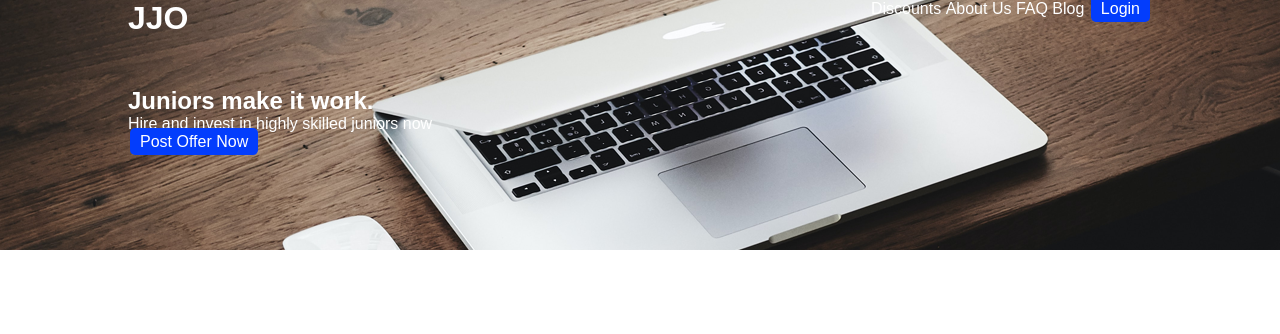
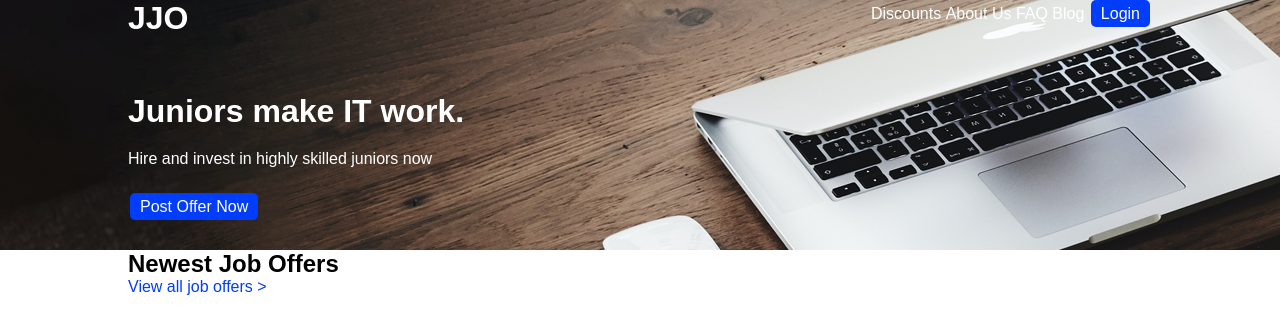
Before and after one commit to EleanorRJ/MkccJJOChallenge, a plain HTML site: page index.html in a window 1280 px wide. Drawn offline with Linux system fonts and the light colour scheme.

Commit message:
Further styled banner

```diff
--- a/CSS/style.css
+++ b/CSS/style.css
@@ -3,10 +3,7 @@
     margin: 0;
 }
 
-body {
-    font-family: Arial, Helvetica, sans-serif;
-}
-
+/*Utilities and General*/
 .container {
     width: 80%;
     margin: auto;
@@ -14,7 +11,7 @@ body {
 
 a {
     text-decoration: none;
-    color: #fff;
+    color: #033dfc;
 }
 
 .clr {
@@ -29,26 +26,45 @@ a {
     border-radius: 5px;
 }
 
+/*Elements*/
+body {
+    font-family: Arial, Helvetica, sans-serif;
+    color: black;
+    background-color: #fff;
+    font-size: 100%;
+}
+
+.banner {
+    background-image: url(../images/hero-image.png);
+    background-position:left;
+    min-height: 250px;
+    color: #fff;
+}
+
+.banner a{
+    color: #fff;
+}
+
 header {
     color: #fff;
 }
 
 header h1 {
     float:left;
-    width: 50%;
+    width: 20%;
     box-sizing: border-box;
 }
 
 nav {
     float: right;
-    width: 50%;
+    width: 80%;
     box-sizing: border-box;
+    margin-top: 5px;
 }
 
 nav ul{
     list-style-type: none;
     text-align: right;
-
 }
 
 nav li {
@@ -57,14 +73,12 @@ nav li {
 
 .post-offer-now {
     margin-top: 50px;
+    line-height: 3em;
+}
+
+.post-offer-now h2{
+    font-size: 2em;
 }
 .post-offer-now button{
     margin-top: 10px;
 }
-
-.banner {
-    background-image: url(../images/hero-image.png);
-    background-position: center;
-    min-height: 250px;
-    color: #fff;
-}
--- a/index.html
+++ b/index.html
@@ -24,13 +24,24 @@
             <div class="clr"></div>
 
             <section class="post-offer-now">
-                <h2>Juniors make it work.</h2>
+                <h2>Juniors make IT work.</h2>
                 <p>Hire and invest in highly skilled juniors now</p>
                 <a class="button" href="#">Post Offer Now</a>
             </section>
         </div>
 
+
     </div>
+
+    <section class="new-job-offers">
+        <div class="container">
+
+            <h2>Newest Job Offers</h2>
+
+            <a href="#">View all job offers ></a>
+        </div>
+    </section>
+
 
 </body>
 </html>
```
Also changed, not shown: 1 other file.
